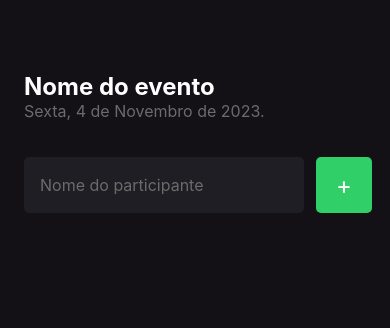
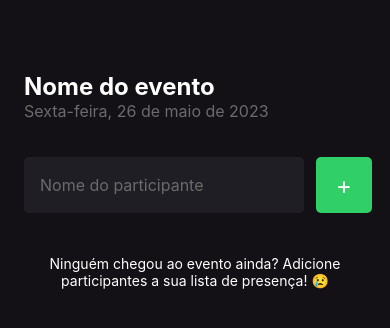
Before and after one commit to yMaatheus/ignite-imhere, a React Native app: screen / in a window 390 px wide. Shown: the top 328 px of the page. Built offline with nearby package versions, Linux system fonts and the light colour scheme.

Commit message:
feat: :sparkles: implements list, add, remove participants

```diff
--- a/src/screens/Home/index.tsx
+++ b/src/screens/Home/index.tsx
@@ -1,10 +1,33 @@
-import { Text, TextInput, TouchableOpacity, View } from 'react-native';
+import { useState } from 'react';
+import { Alert, FlatList, Text, TextInput, TouchableOpacity, View } from 'react-native';
+import { Participant } from '../../components/Participant';
+import { getDateNow } from '../../utils/timeFormatter';
 import { styles } from './styles';
 
 export function Home() {
+  const [participants, setParticipants] = useState<string[]>([])
+  const [participantName, setParticipantName] = useState('')
 
   function handleParticipantAdd() {
-    console.log('Clicou');
+    if (participants.includes(participantName)) {
+      return Alert.alert('Participante existe', 'Já existe um participante na lista com esse nome.')
+    }
+
+    setParticipants(state => [...state, participantName])
+    setParticipantName('')
+  }
+
+  function handleParticipantRemove(name: string) {
+    Alert.alert('Remover', `Remover o participante: ${name}`, [
+      {
+        text: 'Sim',
+        onPress: () => setParticipants(state => state.filter(item => item !== name))
+      },
+      {
+        text: 'Não',
+        style: 'cancel'
+      }
+    ])
   }
 
   return (
@@ -15,7 +38,7 @@
       </Text>
 
       <Text style={styles.eventDate}>
-        Sexta, 4 de Novembro de 2023.
+        {getDateNow()}
       </Text>
 
       <View style={styles.form}>
@@ -23,6 +46,8 @@
           style={styles.input}
           placeholder='Nome do participante'
           placeholderTextColor='#6B6B6B'
+          onChangeText={setParticipantName}
+          value={participantName}
         />
 
         <TouchableOpacity
@@ -34,6 +59,25 @@
           </Text>
         </TouchableOpacity>
       </View>
+
+      <FlatList
+        data={participants}
+        keyExtractor={item => item}
+        renderItem={({ item }) => (
+          <Participant
+            key={item}
+            name={item}
+            onRemove={() => handleParticipantRemove(item)}
+          />
+        )}
+        showsVerticalScrollIndicator={false}
+        ListEmptyComponent={() => (
+          <Text style={styles.listEmptyText}>
+            Ninguém chegou ao evento ainda? Adicione participantes a sua lista de presença! 😢
+          </Text>
+        )}
+      />
+
     </View>
   )
 }
--- a/src/screens/Home/styles.ts
+++ b/src/screens/Home/styles.ts
@@ -44,4 +44,9 @@
     marginTop: 36,
     marginBottom: 42
   },
+  listEmptyText: {
+    color: '#FFF',
+    fontSize: 14,
+    textAlign: 'center',
+  }
 })
```
